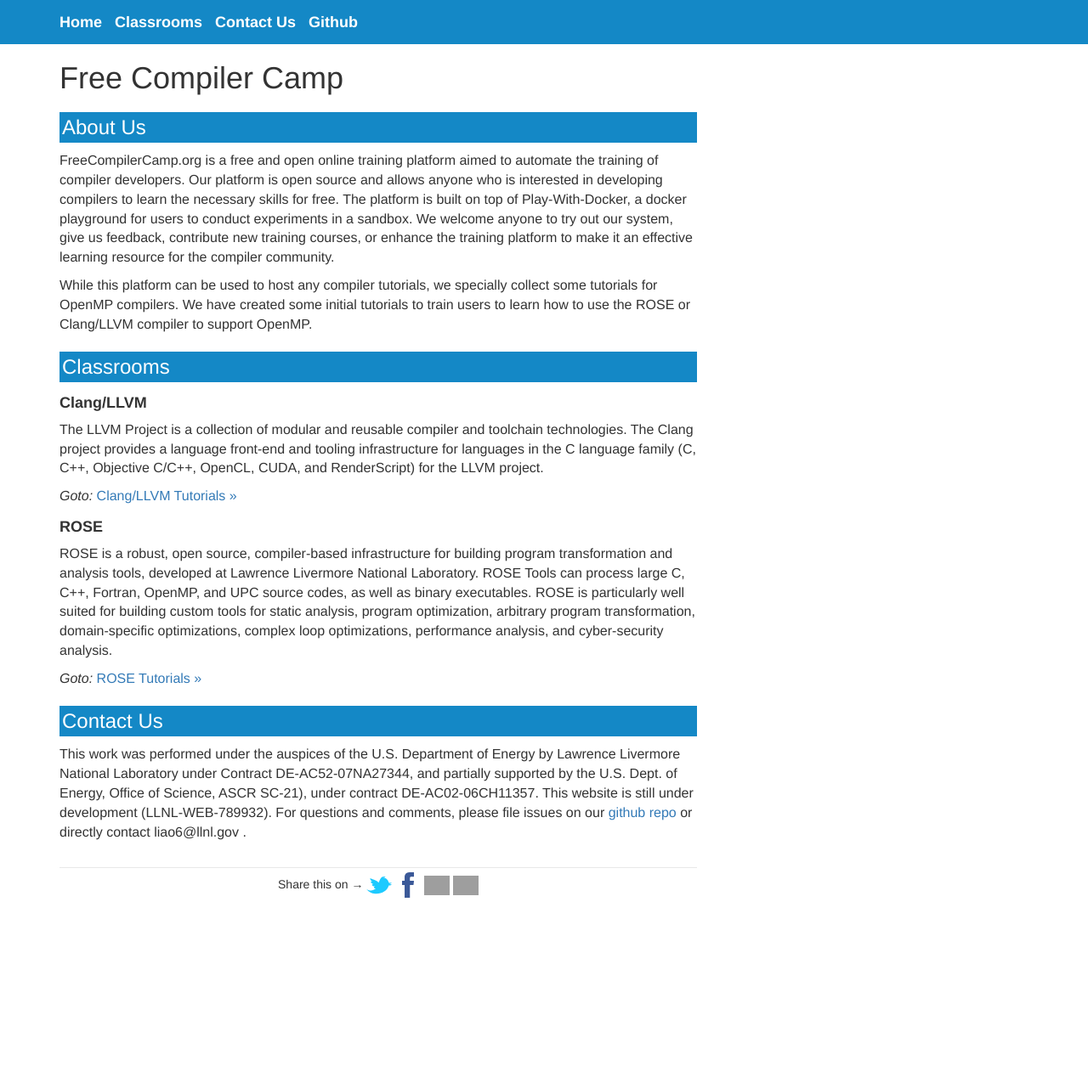
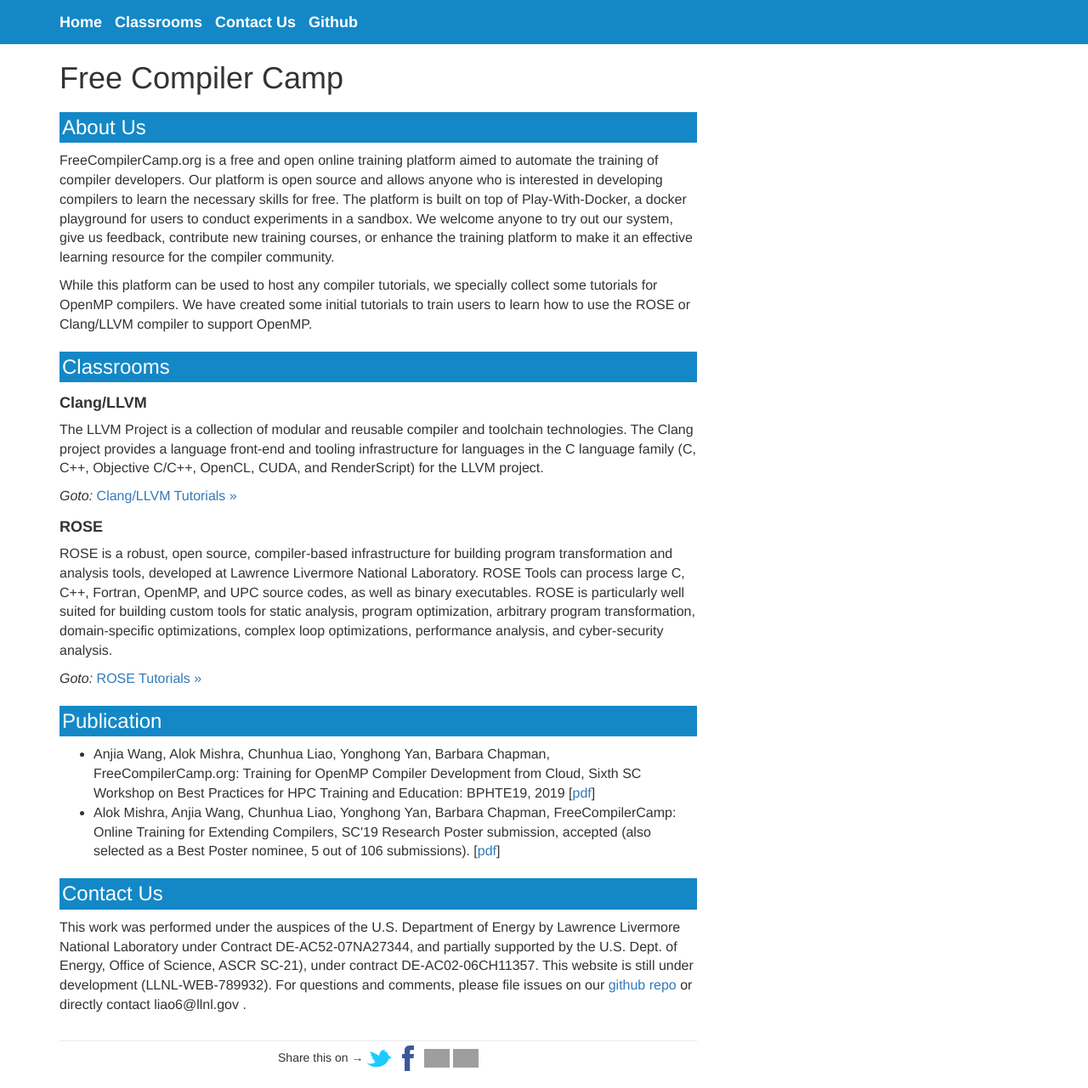
Before and after one commit to freeCompilerCamp/freecompilercamp.github.io, a Jekyll site: the page built from index.html, in a window 1280 px wide. Shown: the whole page at 85% size. Built offline with Jekyll 4.4.1, drawn with Linux system fonts in a browser that asks for light colours; nearby versions of some CDN libraries; the list of posts is cut into pages by our own code; before the commit the page ends 1077 px from its top, so only the background shows below that; grey boxes are pictures that could not be loaded.

Commit message:
try to add the publication section

```diff
--- a/index.html
+++ b/index.html
@@ -38,6 +38,12 @@
 
    <i>Goto:</i> <a href="/rose-landing">ROSE Tutorials &raquo</a>
 
+<h3 id="Publication"><a name="Publication"></a>Publication</h3>
+<ul>
+<li>Anjia Wang, Alok Mishra, Chunhua Liao, Yonghong Yan, Barbara Chapman, FreeCompilerCamp.org: Training for OpenMP Compiler Development from Cloud, Sixth SC Workshop on Best Practices for HPC Training and Education: BPHTE19, 2019 [<a href="https://github.com/freeCompilerCamp/freecompilercamp.github.io/raw/master/FreeCompilerCamp_paper_BPHTE19.pdf">pdf</a>]</li>
+<li>Alok Mishra, Anjia Wang, Chunhua Liao, Yonghong Yan, Barbara Chapman, FreeCompilerCamp: Online Training for Extending Compilers, SC'19 Research Poster submission, accepted (also selected as a Best Poster nominee, 5 out of 106 submissions). [<a href="https://github.com/freeCompilerCamp/freecompilercamp.github.io/raw/master/FreeCompilerCamp_Poster_SC19.pdf">pdf</a>]</li>
+</ul>
+
 <h3 id="Contact"><a name=Contact"></a>Contact Us</h3>
 This work was performed under the auspices of the U.S. Department of Energy by Lawrence Livermore National Laboratory under Contract DE-AC52-07NA27344, and partially supported by the U.S. Dept. of Energy, Office of Science, ASCR SC-21), under contract DE-AC02-06CH11357.
 This website is still under development (LLNL-WEB-789932). For questions and comments, please file issues on our <a href="https://github.com/freeCompilerCamp/">github repo</a> or directly contact liao6@llnl.gov .
```
